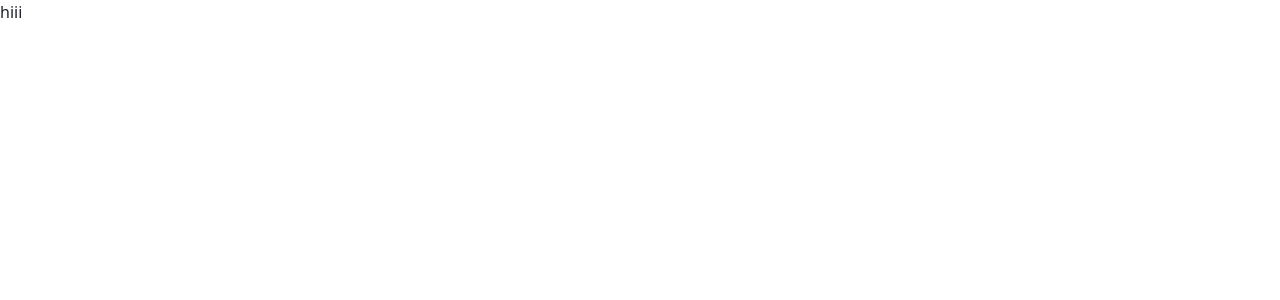
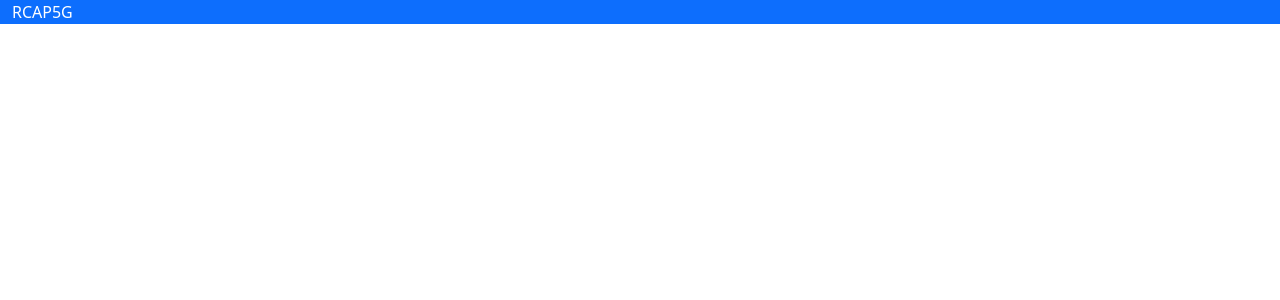
Before and after one commit to Ankita-100990/RCAP5G, a React (Create React App) app: page / in a window 1280 px wide. Shown: the top 300 px of the page. Built offline with nearby package versions, Linux system fonts and the light colour scheme.

Commit message:
Added Menu component

```diff
--- a/src/Menu.js
+++ b/src/Menu.js
@@ -8,7 +8,7 @@ import "./App.css";
 const Menu = () => {
   return (
     <>
-        hiii
+       <div className="container-fluid bg-primary text-white">RCAP5G</div>
 
     </>
   );
```
